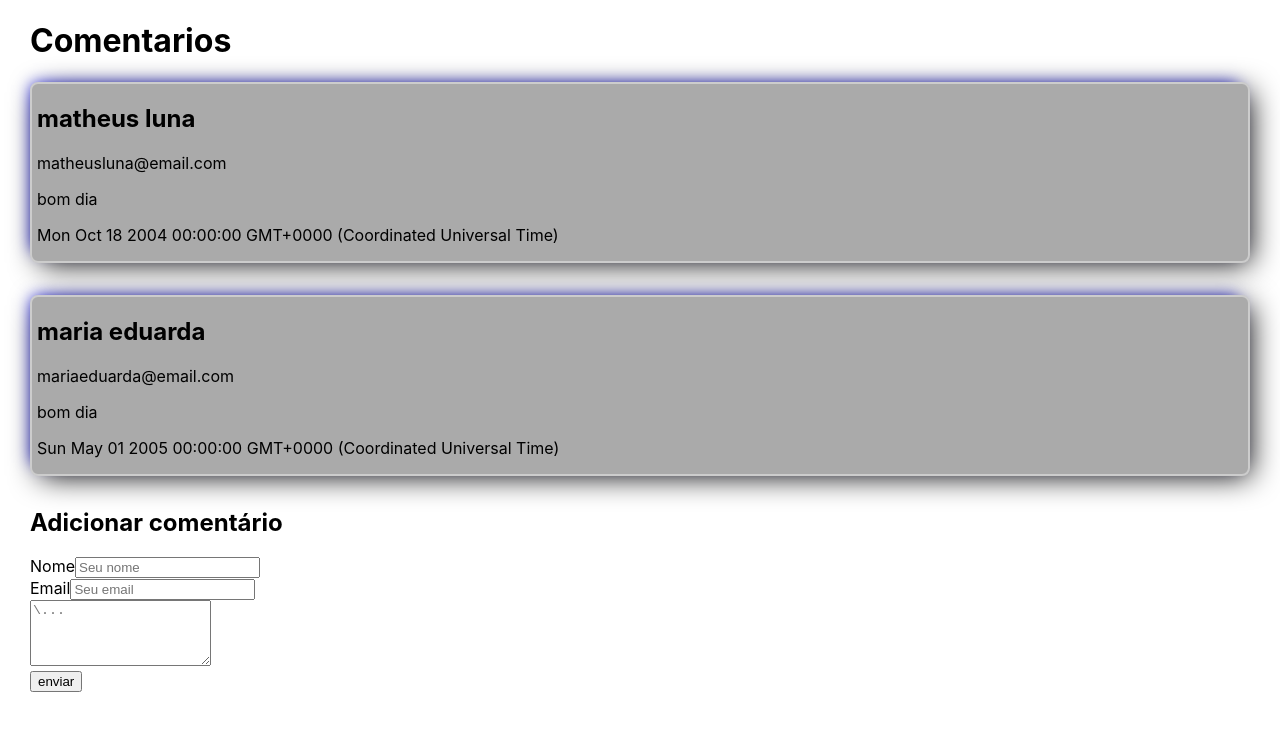
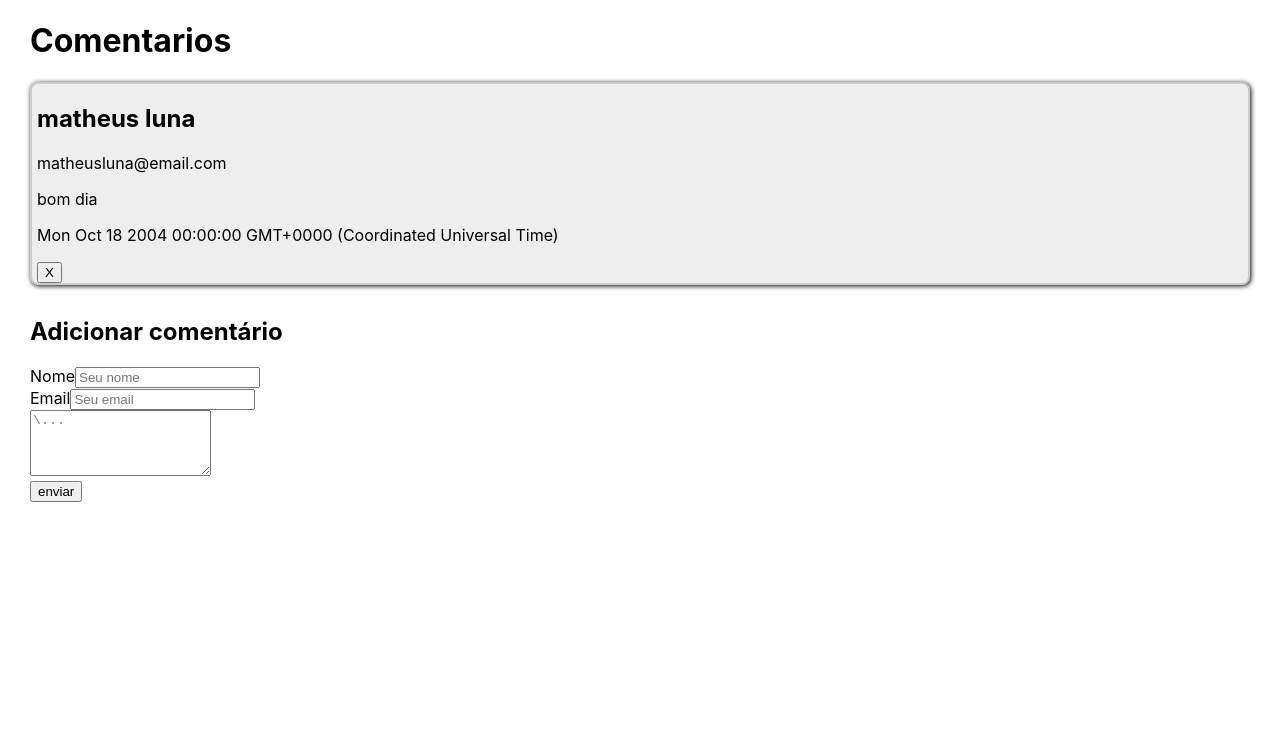
Before and after one commit to Dev-Luna0104/firstComponents, a React (Create React App) app: page / in a window 1280 px wide. Shown: the top 730 px of the page. Built offline with nearby package versions, Linux system fonts and the light colour scheme.

Commit message:
interação entre os componentes

```diff
--- a/src/App.css
+++ b/src/App.css
@@ -1,3 +1,4 @@
 .App {
   padding:0 30px ;
+
 }
--- a/src/App.js
+++ b/src/App.js
@@ -18,12 +18,6 @@ class App extends Component {
         mensagem:'bom dia'
       },
 
-      {
-        nome:'maria eduarda',
-        email:'mariaeduarda@email.com',
-        data:new Date(2005, 4, 1),
-        mensagem:'bom dia'
-      },
 
     ],
     adicionarComentario:{
@@ -40,12 +34,12 @@ class App extends Component {
     evento.preventDefault() //anulando um evento
     console.log ('novo comentarios')
 
-    const novoComentario = {
-      nome:'rafa',
-      email:'rafa@email.com',
-      data:new Date(),
-      mensagem:'tarde'
-    }
+    // const novoComentario = {
+    //   nome:'rafa',
+    //   email:'rafa@email.com',
+    //   data:new Date(),
+    //   mensagem:'tarde'
+    // }
 
 
     const adicionarComentario =  this.state.adicionarComentario
@@ -60,12 +54,21 @@ class App extends Component {
     //uma forma melhor de escrever
 
     this.setState({
-      comentarios:[...this.state.comentarios, adicionarComentario ]
+      comentarios: [...this.state.comentarios, adicionarComentario ],
+      adicionarComentario: {nome:"", email:"", mensagem:""},
+
     })
 
   }
 
-  digitaForm = (evento) => {
+  removerComentario = comentario => {
+    let lista = this.state.comentarios;
+    lista = lista.filter( c => c !== comentario)
+
+    this.setState({ comentarios: lista })
+  }
+
+  digitaForm = (evento, indice) => {
     const {name, value} = evento.target;
 
 //ou assim
@@ -86,8 +89,9 @@ class App extends Component {
             nome={comentarios.nome}
             email={comentarios.email}
             data={comentarios.data}
-            >
-              {comentarios.mensagem}
+            onRemove={this.removerComentario.bind(this, comentarios)}>
+            {comentarios.mensagem}
+
           </Comentario>
           ))
         }
--- a/src/components/Comentario.css
+++ b/src/components/Comentario.css
@@ -3,10 +3,11 @@
     /* height: auto; */
     margin-bottom: 2rem;
     padding: 0 5px;
-    background-color: #aaa;
-    box-shadow: #000 5px 5px 30px -5px, blue -5px -5px 15px -8px;
+    background-color: #eee;
+    box-shadow: #000 1px 1px 5px;
     border: 2px #ccc solid;
     border-radius: 0.5rem;
+    transition: all 1s ease;
 }
 
 .C01 {
--- a/src/components/Comentario.js
+++ b/src/components/Comentario.js
@@ -10,6 +10,7 @@ const Comentario = props =>{
             <p>{props.email}</p>
             <p>{props.children}</p>
             <p>{props.data.toString()}</p>
+            <button onClick={props.onRemove} >X</button>
         </div>
 
     )
```
